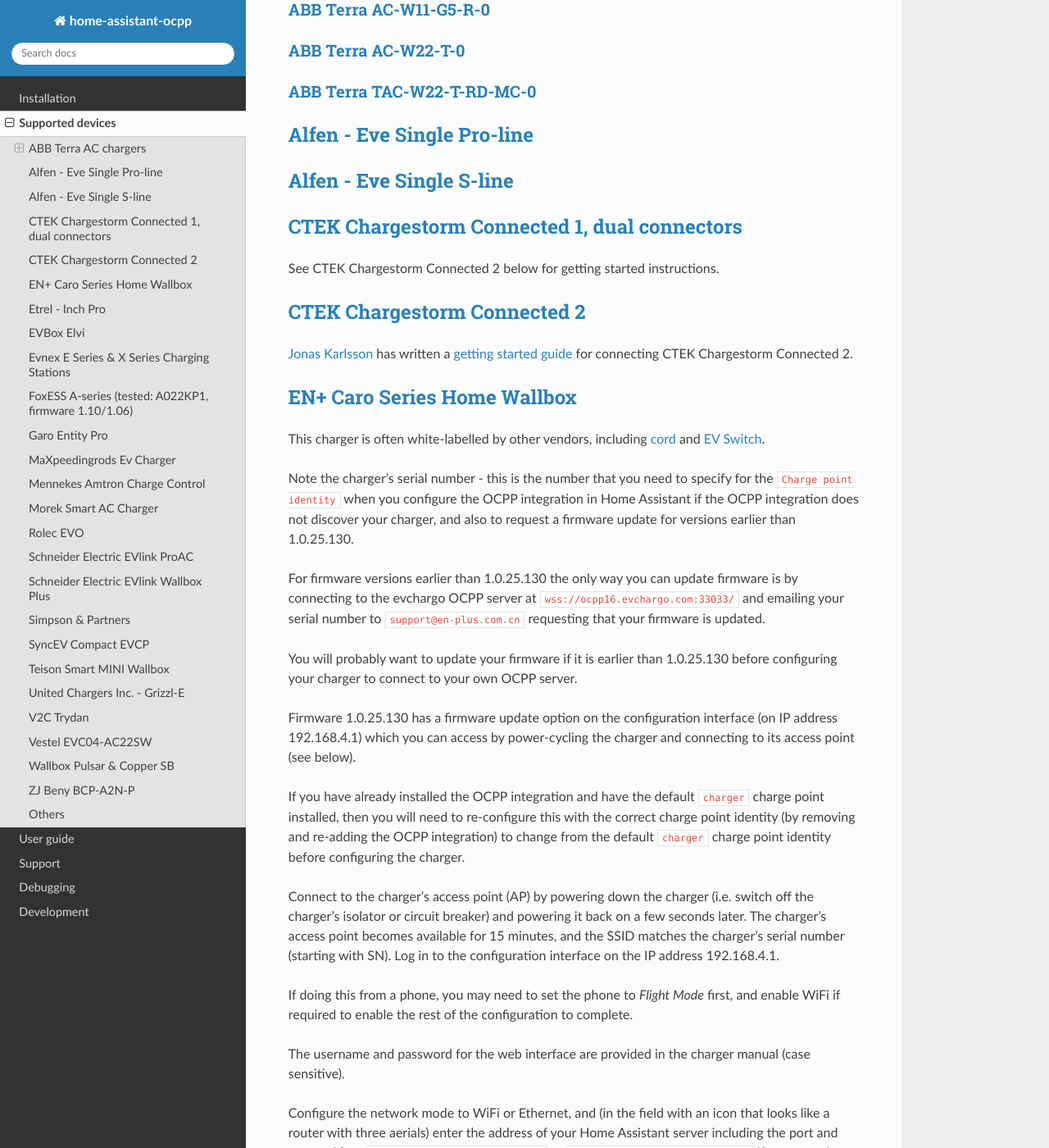
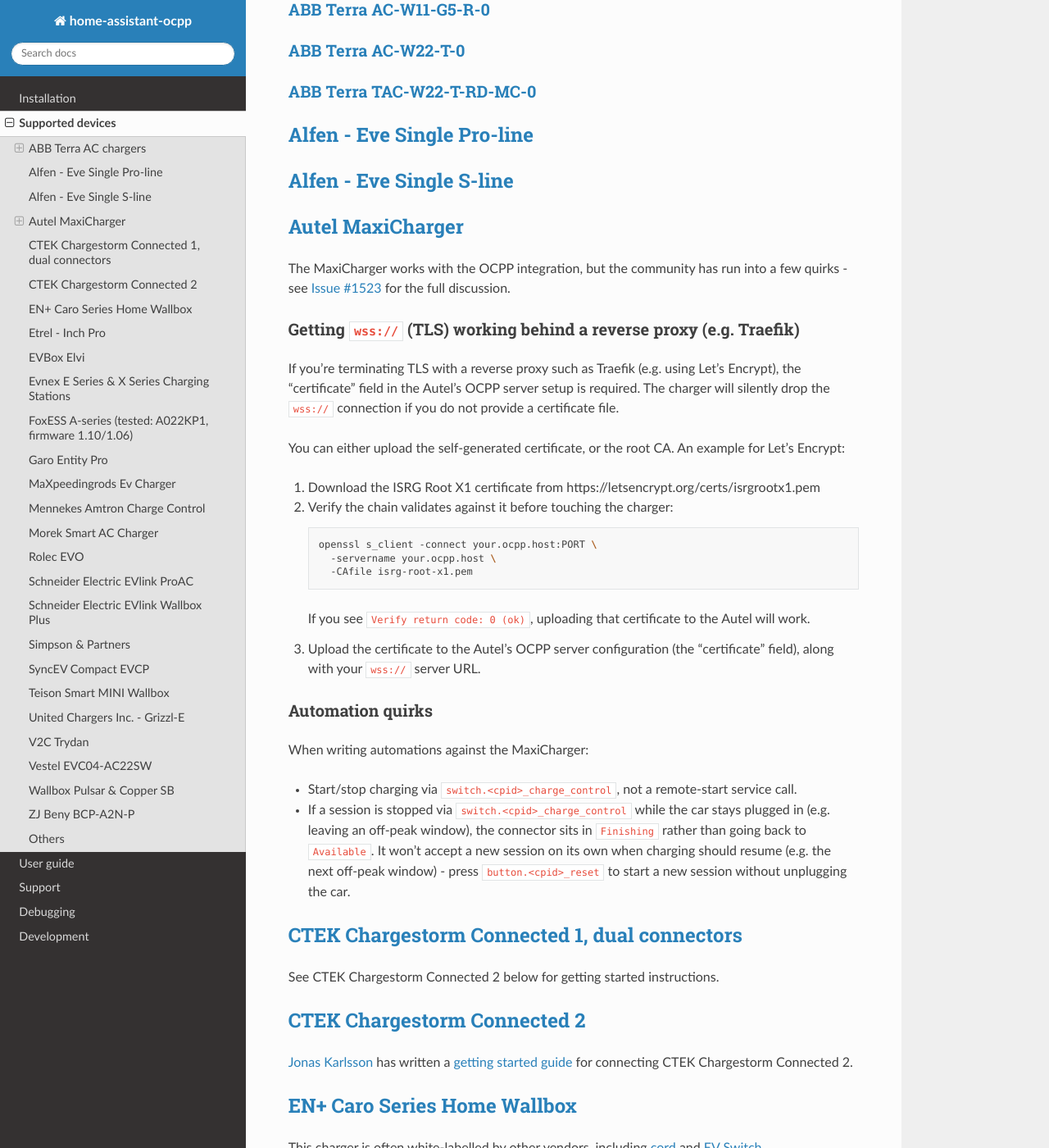
Before and after one commit to lbbrhzn/ocpp, a Sphinx documentation site: the page built from docs/supported-devices.md, in a window 1280 px wide and 1400 px high, scrolled down 1285 px. Shown: the whole window at 82% size. Built offline with Sphinx 7.4.7 and the Read the Docs theme 3.1.0, drawn with Linux system fonts in a browser that asks for light colours.

Commit message:
Add Autel MaxiCharger to supported (#2072)

````diff
--- a/docs/supported-devices.md
+++ b/docs/supported-devices.md
@@ -49,6 +49,32 @@
 ## [Alfen - Eve Single Pro-line](https://alfen.com/en/ev-charge-points/alfen-product-range)
 
 ## [Alfen - Eve Single S-line](https://alfen.com/en/ev-charge-points/alfen-product-range)
+
+## [Autel MaxiCharger](https://autelenergy.us/pages/residential)
+The MaxiCharger works with the OCPP integration, but the community has run into a few quirks - see [Issue #1523](https://github.com/lbbrhzn/ocpp/issues/1523) for the full discussion.
+
+### Getting `wss://` (TLS) working behind a reverse proxy (e.g. Traefik)
+
+If you're terminating TLS with a reverse proxy such as Traefik (e.g. using Let's Encrypt), the "certificate" field in the Autel's OCPP server setup is required. The charger will silently drop the `wss://` connection if you do not provide a certificate file.
+
+You can either upload the self-generated certificate, or the root CA. An example for Let's Encrypt:
+
+1. Download the ISRG Root X1 certificate from https://letsencrypt.org/certs/isrgrootx1.pem
+2. Verify the chain validates against it before touching the charger:
+   ```bash
+   openssl s_client -connect your.ocpp.host:PORT \
+     -servername your.ocpp.host \
+     -CAfile isrg-root-x1.pem
+   ```
+   If you see `Verify return code: 0 (ok)`, uploading that certificate to the Autel will work.
+3. Upload the certificate to the Autel's OCPP server configuration (the "certificate" field), along with your `wss://` server URL.
+
+### Automation quirks
+
+When writing automations against the MaxiCharger:
+
+- Start/stop charging via `switch.<cpid>_charge_control`, not a remote-start service call.
+- If a session is stopped via `switch.<cpid>_charge_control` while the car stays plugged in (e.g. leaving an off-peak window), the connector sits in `Finishing` rather than going back to `Available`. It won't accept a new session on its own when charging should resume (e.g. the next off-peak window) - press `button.<cpid>_reset` to start a new session without unplugging the car.
 
 ## [CTEK Chargestorm Connected 1, dual connectors](https://www.ctek.com/uk/ev-charging/chargestorm-connected-1)
 See CTEK Chargestorm Connected 2 below for getting started instructions.
````
